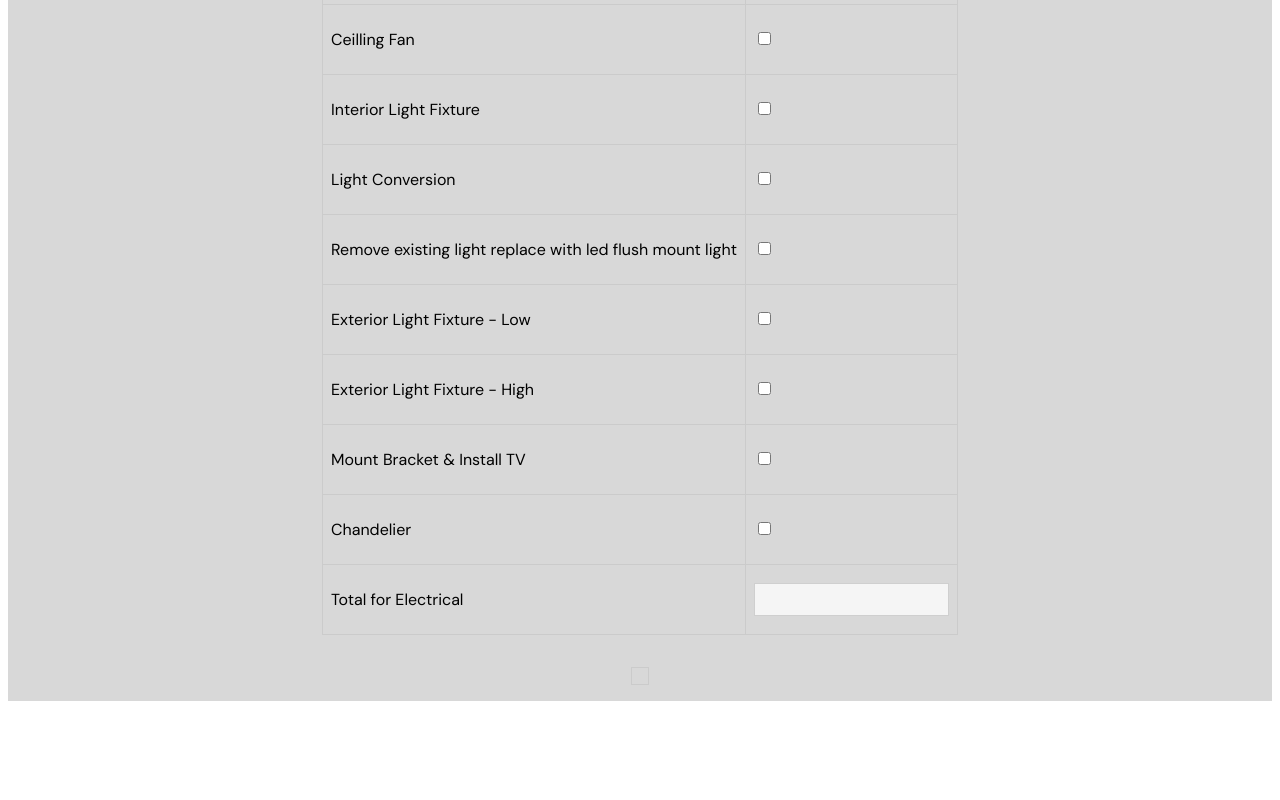
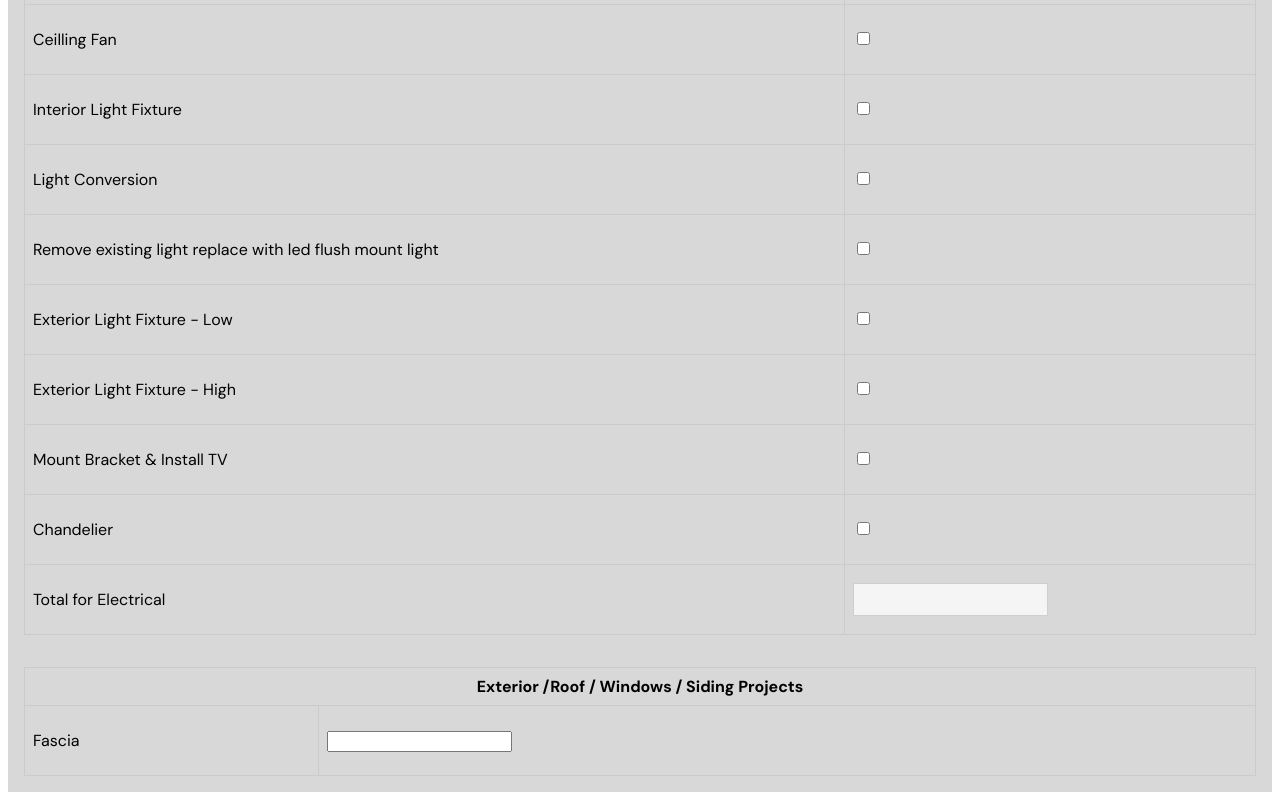
Before and after one commit to bendgn/txrr-calculator, a plain HTML site: page index.html in a window 1280 px wide. Shown: the part 408-1208 px from the top of the page. Before the commit the page ends 1117 px from the top, so only its background shows below. Drawn offline with nearby package versions, Linux system fonts and the light colour scheme; a script that the page names is missing.

Commit message:
Initial Commit

```diff
--- a/index.html
+++ b/index.html
@@ -21,6 +21,7 @@
     <title>TX R&R Calculator</title>
   </head>
   <body>
+    <!-- Electrical Project -->
     <div class="table-block-group">
       <table>
         <tr>
@@ -203,13 +204,27 @@
         </tr>
       </table>
     </div>
+
+    <!-- Exterior /Roof / Windows / Siding -->
     <div class="table-block-group">
       <table>
         <tr>
-          <th></th>
+          <th colspan="2">Exterior /Roof / Windows / Siding Projects</th>
+        </tr>
+        <tr>
+          <td><p>Fascia</p></td>
+          <td>
+            <input
+              type="number"
+              name="fascia"
+              id="fascia"
+              title="Minimum of 75"
+            />
+          </td>
         </tr>
       </table>
     </div>
+
     <script src="https://cdnjs.cloudflare.com/ajax/libs/jquery/3.7.1/jquery.min.js"></script>
     <!-- Include jQuery UI (including the tooltip widget) -->
     <script src="https://code.jquery.com/ui/1.12.1/jquery-ui.js"></script>
--- a/tx-calculator.css
+++ b/tx-calculator.css
@@ -7,6 +7,7 @@ h1 {
 }
 
 table {
+  width: 100%;
   margin: 0 auto;
 }
 
```
